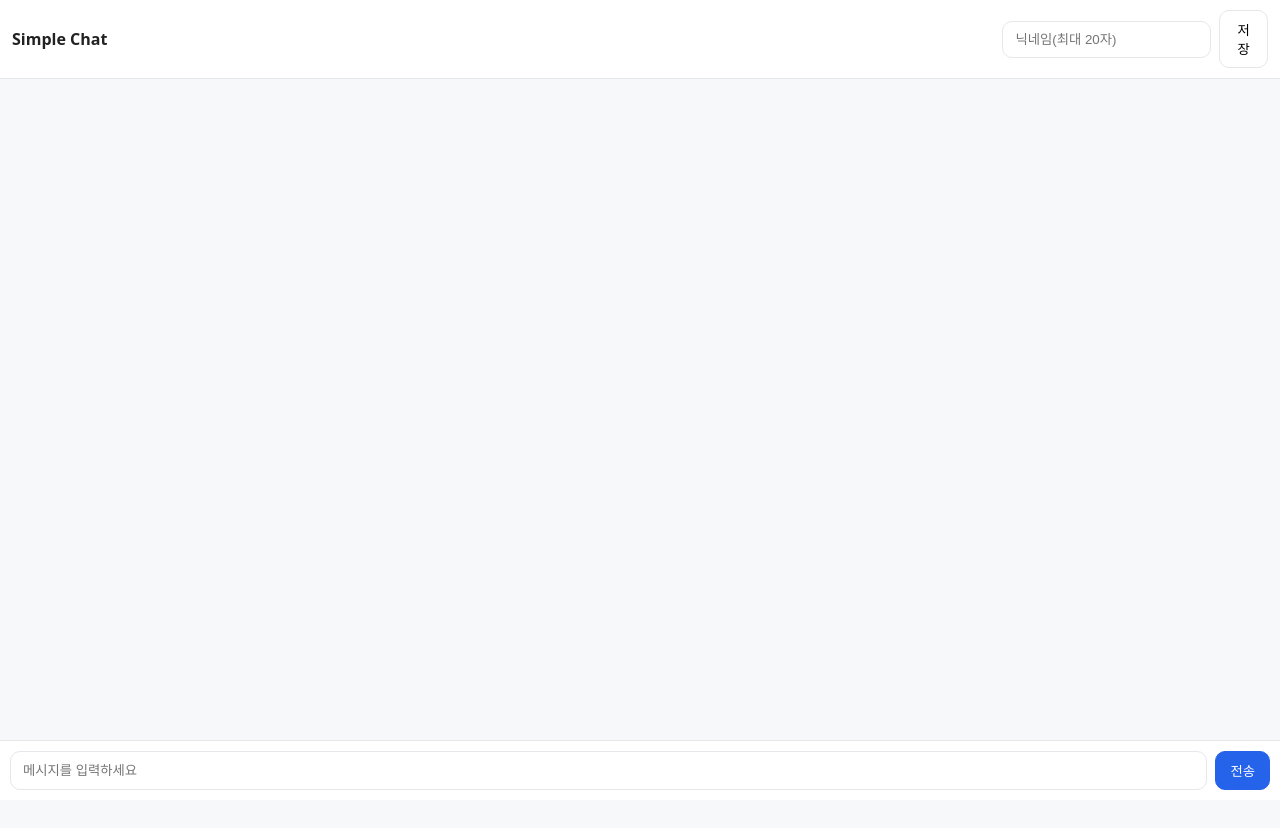
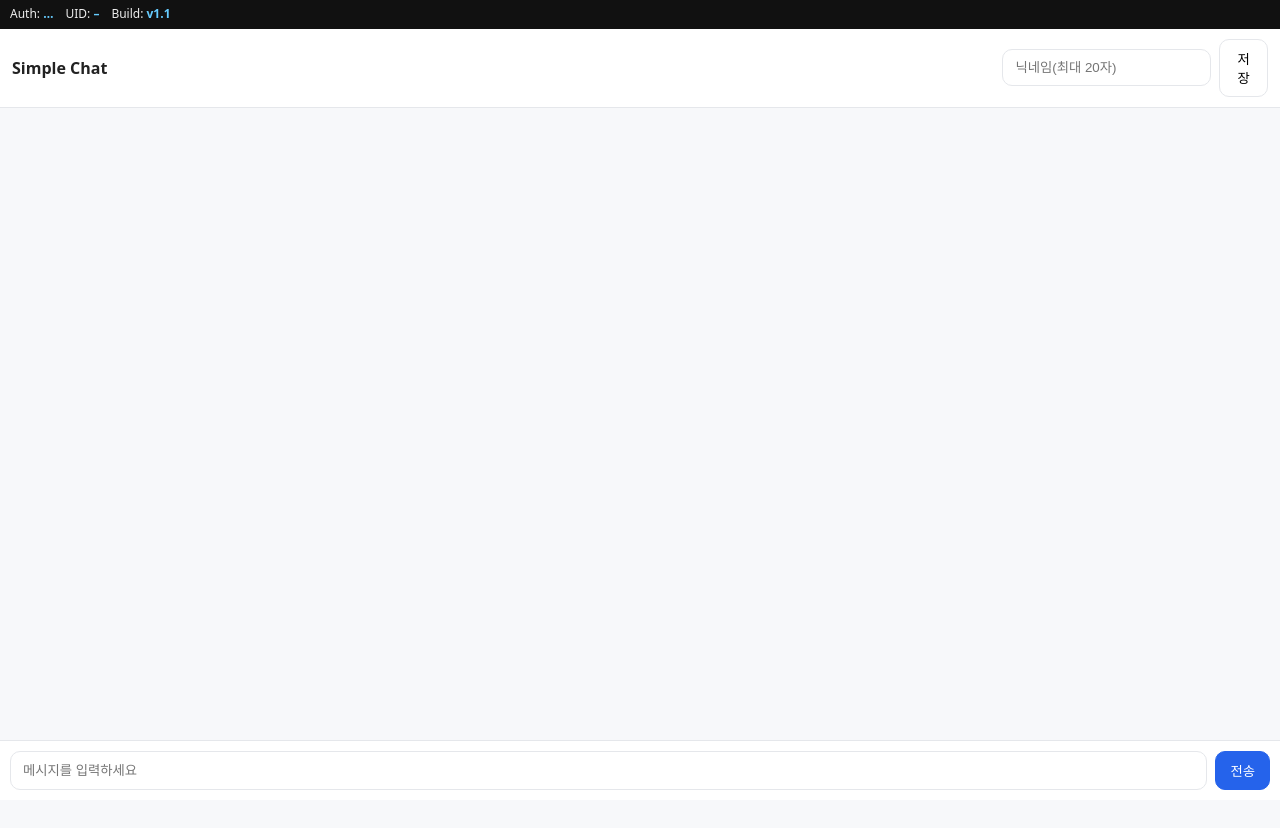
Before and after one commit to leoavce/something_else, a plain HTML site: page index.html in a window 1280 px wide. Drawn offline with Linux system fonts and the light colour scheme; no server answers.

Commit message:
Update index.html

```diff
--- a/index.html
+++ b/index.html
@@ -4,9 +4,24 @@
   <meta charset="utf-8" />
   <meta name="viewport" content="width=device-width,initial-scale=1" />
   <title>Simple Realtime Chat</title>
+  <!-- favicon (404 방지) -->
+  <link rel="icon" href="./icons/icon-192.png" type="image/png" />
   <link rel="stylesheet" href="./css/styles.css" />
+  <style>
+    .diag {background:#111;color:#eee;padding:6px 10px;font:12px/1.4 system-ui;display:flex;gap:12px;flex-wrap:wrap}
+    .diag b{color:#6cf}
+    .diag .err{color:#ff9}
+  </style>
 </head>
 <body>
+  <!-- 진단 배너: 상태/에러를 여기 표기 -->
+  <div id="diag" class="diag">
+    <div>Auth: <b id="diag-auth">…</b></div>
+    <div>UID: <b id="diag-uid">–</b></div>
+    <div>Build: <b>v1.1</b></div>
+    <div class="err" id="diag-error"></div>
+  </div>
+
   <header class="topbar">
     <div class="brand">Simple Chat</div>
     <div class="nick-area">
```
